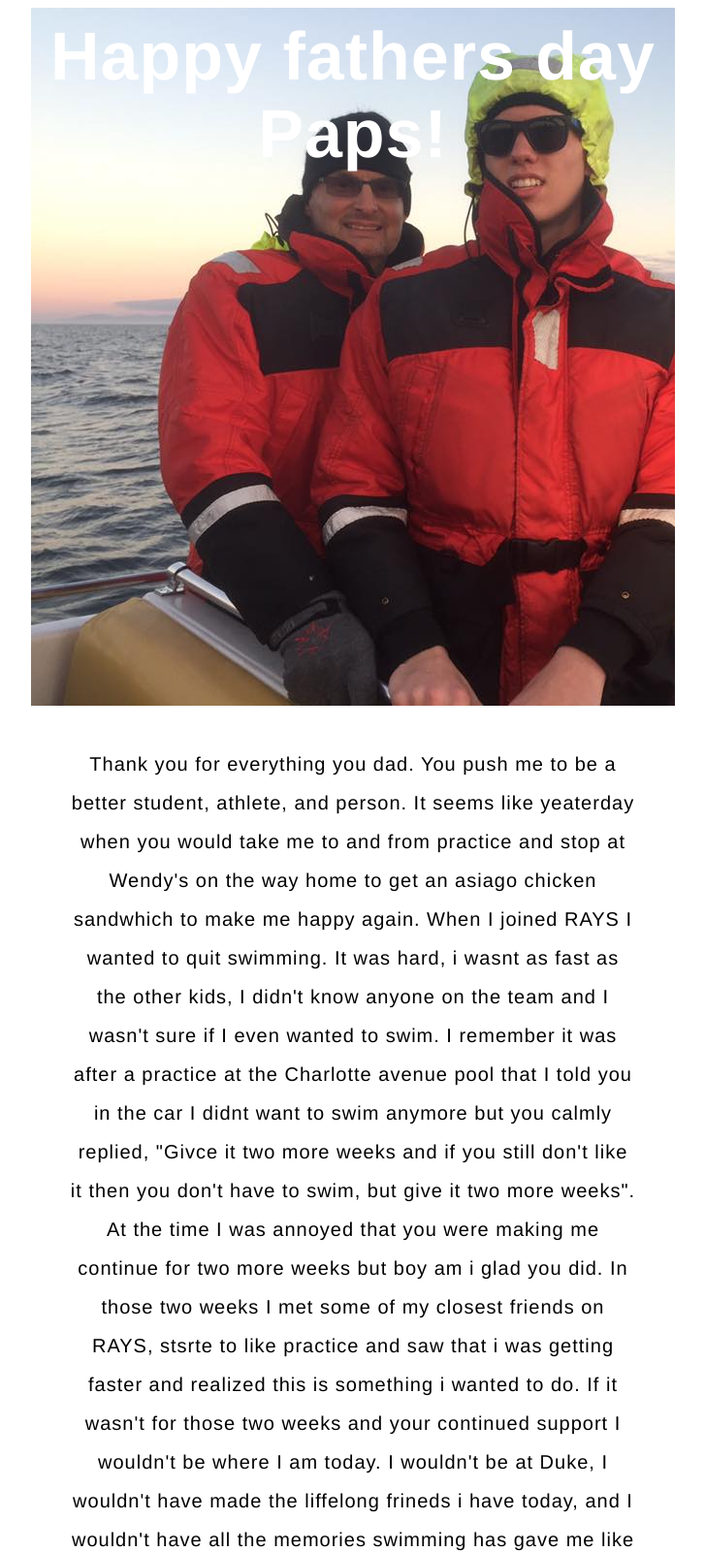
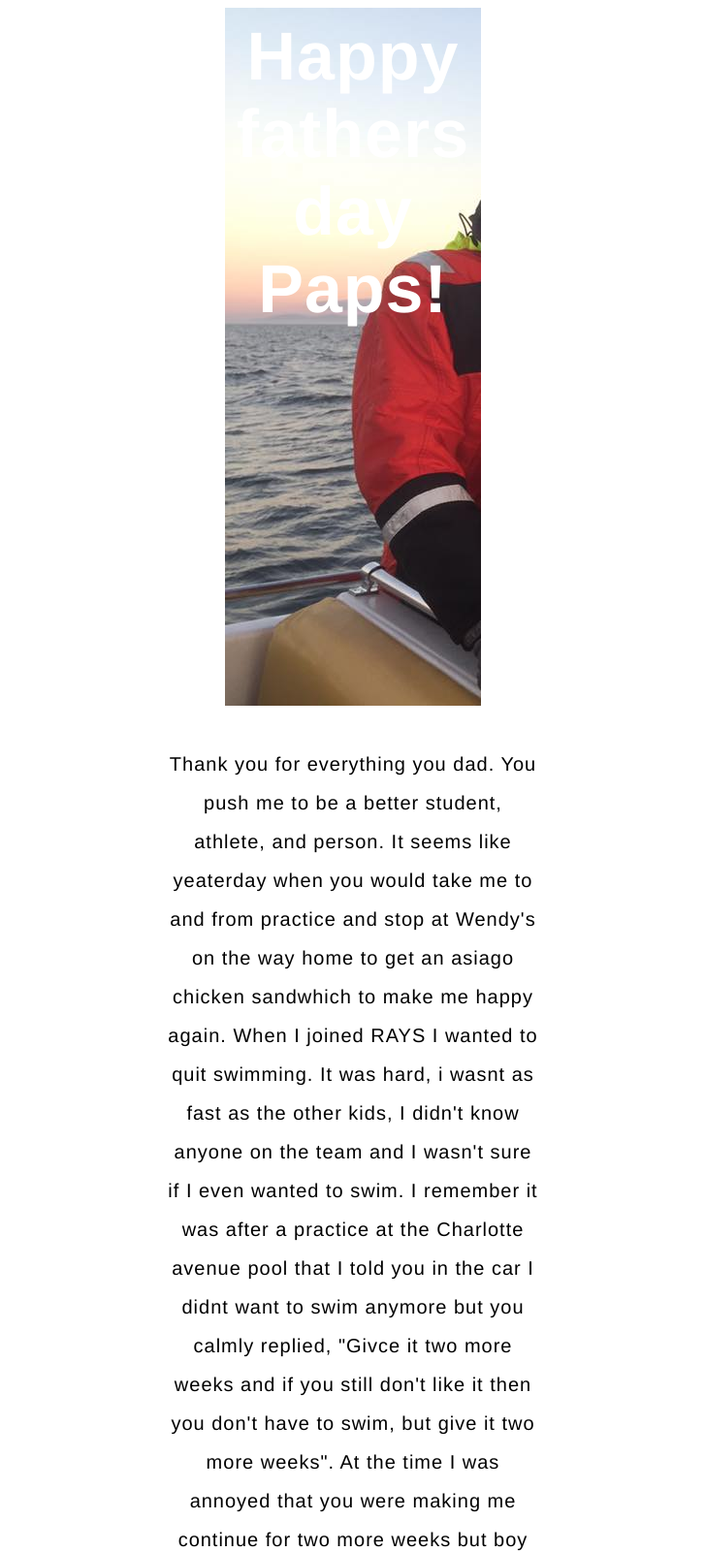
Before and after one commit to nbhartley/father, a plain HTML site: page index.html in a window 1280 px wide. Shown: the top 1601 px of the page at 97% size, without its empty margins (276-1003 px from the left). Drawn offline with Linux system fonts and the light colour scheme.

Commit message:
git pages sucks

```diff
--- a/resources/style.css
+++ b/resources/style.css
@@ -12,14 +12,14 @@ body{
 	color: white;
 	height:700px;
 	padding: 10px;
-	margin: 0px 300px;
+	margin: 0px 500px;
 	/*500px*/
 	font-weight: bold;
 
 }
 .message{
 	padding:40px;
-	margin: 0px 300px;
+	margin: 0px 400px;
 	/*400px*/
 	line-height: 40px;
 	font-size: 20px;
```
